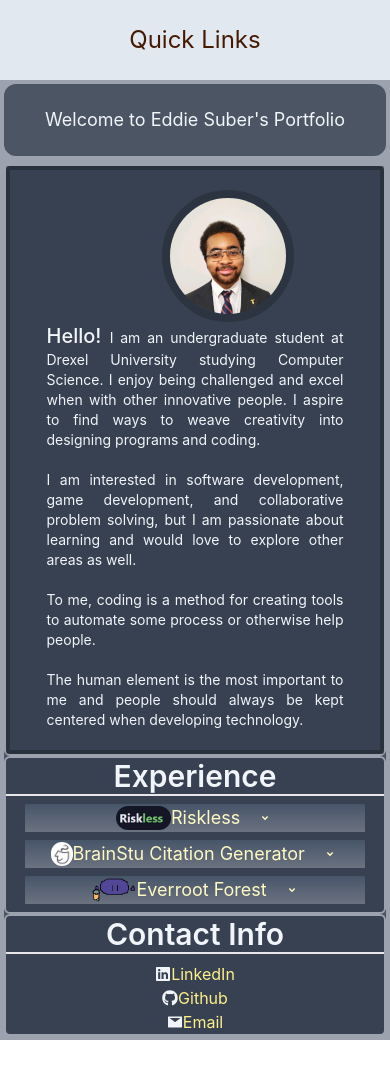
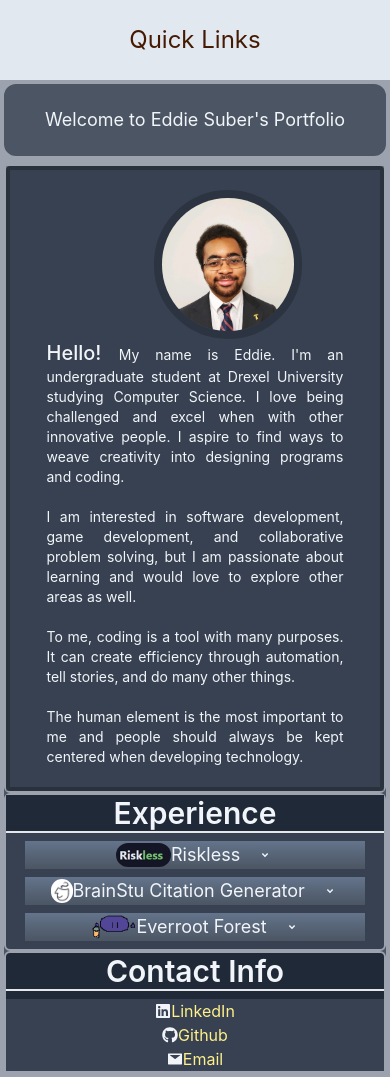
Before and after one commit to BonelessDonut/BonelessDonut.github.io, a React (Create React App) app: page / in a window 390 px wide. Before the commit the page ends 1040 px from the top, so only its background shows below. Built offline with nearby package versions, Linux system fonts and the light colour scheme.

Commit message:
Updated section heading styles and responsive resizing

```diff
--- a/src/Components/Accordian.tsx
+++ b/src/Components/Accordian.tsx
@@ -19,7 +19,7 @@ const Accordian: React.FC<Props> = ( {outer, inner} ): React.ReactElement => {
      <label
        htmlFor="expandCollapse"
        className={
-         "w-full flex justify-center hover:to-slate-700 items-center text-lg text-yellow-100 bg-gradient-to-t from-gray-500 to-slate-600 transition-colors duration-1000 ease-in-out"
+         "w-full flex justify-center hover:to-slate-700 items-center text-lg text-slate-100 bg-gradient-to-t from-gray-600 to-slate-500 transition-colors duration-1000 ease-in-out"
         }
        onClick={() => setIsOpen(!isOpen)}
      >
@@ -32,7 +32,7 @@ const Accordian: React.FC<Props> = ( {outer, inner} ): React.ReactElement => {
      </label>
      <div
        className={
-          "overflow-hidden h-0 text-orange-200 bg-slate-700 peer-checked:h-[11vh] peer-checked:overflow-scroll transition-[height] duration-1000 ease-in-out "
+          "overflow-hidden h-0 text-slate-100 bg-gray-800 peer-checked:h-[11vh] peer-checked:overflow-scroll transition-[height] duration-1000 ease-in-out "
        }
      >
        {inner}
--- a/src/Components/BrainStu/BrainStu.tsx
+++ b/src/Components/BrainStu/BrainStu.tsx
@@ -10,13 +10,13 @@ const BrainStu = () => {
         id="brainstu-concept-pic"
         src={logo}
         alt="BrainStu Expanded Logo"
-        className="xs:h-[24rem] md:h-4/5 rounded-2xl border-solid border-opacity-25 border-black border-8"
+        className="xs:h-[20rem] md:h-[15rem] rounded-2xl border-solid border-opacity-25 border-black border-8"
         ></img>
         <img
         id="demo-page"
         src={demoPage}
         alt="BrainStu Demo"
-        className="xs:h-1/4 md:h-4/5 rounded-lg border-solid border-opacity-15 border-black border-4"
+        className="w-[24rem] md:h-[20rem] md:max-w-[35rem] lg:w-[35rem] rounded-lg border-solid border-opacity-15 border-black border-4"
         ></img>
       </div>
       <p className="sm:text-lg xs:text-md text-justify w-[80%] xs:h-[70%]">
--- a/src/Components/ContactInfo.tsx
+++ b/src/Components/ContactInfo.tsx
@@ -5,8 +5,9 @@ import {AiFillMail} from 'react-icons/ai';
 
 const ContactInfo = () => {
   return (
-    <div>
-        <ul>
+    <div id="contact" className="bg-gray-800 rounded-md border-gray-400 border-2 text-slate-100">
+      <h2 className="text-3xl font-semibold border-b-2 border-double mb-2">Contact Info</h2>
+        <ul className="bg-gray-700">
           <li className="flex flex-row justify-center items-center">
             <IconComponent icon={FaLinkedin}/>
             <a
--- a/src/Components/Navbar.tsx
+++ b/src/Components/Navbar.tsx
@@ -65,7 +65,7 @@ const Navbar = () => {
               </li>)}
           </ul>
       </div>
-      <div className="w-25 h-screen text-amber-950 z-10 xs:hidden sm:block">
+      <div className="w-25 h-screen text-amber-950 z-10 hidden sm:block">
           <h2 className="text-xl p-2">Quick Links</h2>
           <ul>
               {testArr.map((item)=> <li className={`text-base border-gray-600 border-t-2 rounded-md hover:bg-slate-200 active:bg-slate-300 ${item.name === currentPage ? 'bg-slate-400' : ''}`}>
--- a/src/Pages/AboutMe.tsx
+++ b/src/Pages/AboutMe.tsx
@@ -1,11 +1,9 @@
 import React from 'react'
-import bioPic from '../images/eddieSuberLinkedinBioPic.jpeg';
 
 const AboutMe = () => {
   return (
     <div>
         <div id="bottom-bio-panel" className="w-full h-full flex place-content-evenly items-center flex-col bg-gray-700 border-black border-4 border-opacity-25">
-            <h3 className="text-2xl font-bold border-b-2">My Origin Story</h3>
             <p className="text-justify max-w-[75%] text-lg">
               A fun weekend during my childhood would be getting to play Super Smash Bros. or Legend of Zelda with my sisters and their friends.
               Video games began as not only a hobby, but also a core part of how I experienced stories.
@@ -19,6 +17,9 @@ const AboutMe = () => {
               <br></br>
               From my interest in games, I learned a bit more about coding and how computers work and it has captivated me ever since.
               The progression of how computer technology evolved from needing an entire room to fit one computer, to present day where millions carry a tiny computer around in their pocket everyday that has far greater capabilities fascinates me.
+              <br></br>
+              <br></br>
+              I enjoy making websites and small programs to try out ideas.
             </p>
           </div>
     </div>
--- a/src/Pages/Homepage.tsx
+++ b/src/Pages/Homepage.tsx
@@ -7,13 +7,18 @@ import EverrootForestPreview from '../Components/EverrootForest/EverrootForestPr
 import BrainStuPreview from '../Components/BrainStu/BrainStuPreview';
 
 const Homepage = () => {
+  const projectList = [
+    {name: 'Riskless', component: RisklessPreview},
+    {name: 'BrainStu', component: BrainStuPreview},
+    {name: 'EverrootForest', component: EverrootForestPreview},
+  ];
 
   document.title = "Eddie Suber Portfolio";
 
   return (
     <div id="page-background" className={'w-screen bg-gray-400 flex flex-col'}>
       <div id="page-header" className={"w-full bg-gray-600 border-gray-400 border-4 rounded-2xl h-20 justify-center items-center flex text-slate-100"}>
-        <h1 id="name" className="text-center text-4xl xs:text-lg">Welcome to Eddie Suber's Portfolio</h1>
+        <h1 id="name" className="text-center lg:text-4xl xs:text-lg">Welcome to Eddie Suber's Portfolio</h1>
       </div>
       <div id="page-body" className={"bg-gray-600 w-full h-[90%] border-gray-400 border-4 rounded-2xl text-slate-100 flex flex-col"}>
         <div id="bio" className={"h-full bg-gray-700 rounded-md border-gray-400 border-2"}>
@@ -31,8 +36,8 @@ const Homepage = () => {
           `}>
             <p className="lg:max-w-[80%] xl:text-xl md:max-w-[90%] xs:max-w-[90%] xs:text-sm md:text-lg text-justify">
               <span className="font-medium text-xl">Hello! </span>
-            I am an undergraduate student at Drexel University studying Computer Science.
-            I enjoy being challenged and excel when with other innovative people.
+            My name is Eddie. I'm an undergraduate student at Drexel University studying Computer Science.
+            I love being challenged and excel when with other innovative people.
             I aspire to find ways to weave creativity into designing programs and coding.
             <br></br>
             <br></br>
@@ -40,7 +45,7 @@ const Homepage = () => {
             but I am passionate about learning and would love to explore other areas as well.
             <br></br>
             <br></br>
-            To me, coding is a method for creating tools to automate some process or otherwise help people.
+            To me, coding is a tool with many purposes. It can create efficiency through automation, tell stories, and do many other things.
             <br></br>
             <br></br>
             The human element is the most important to me and people should always be kept centered when developing technology.
@@ -49,35 +54,27 @@ const Homepage = () => {
             id="bio-picture"
             alt="Eddie Suber"
             src={bioPic}
-            className="xl:h-[75%] lg:max-w-[70%] xs:max-h-[30%] xs:max-w-[40%] rounded-full border-opacity-20 border-black border-8"
+            className="xl:max-h-[60%] xs:max-w-[45%] md:max-w-[30%] rounded-full border-opacity-20 border-black border-8"
             >
 
             </img>
           </div>
         </div>
         <section className=" bg-gray-700 rounded-md border-gray-400 border-2">
-          <div id="projects-section-title">
+          <div id="projects-section-title" className="bg-gray-800">
             <h2 className="text-3xl font-semibold border-b-2 border-double mb-2">Experience</h2>
-            </div>
+          </div>
           <div id="projects-section-body">
             <ul className="flex flex-col gap-2 items-center pb-2">
-            <li className='projects-item'>
-                <RisklessPreview/>
-              </li>
-              <li className="projects-item">
-                <BrainStuPreview/>
-              </li>
-              <li className='projects-item'>
-                <EverrootForestPreview/>
-              </li>
+              {projectList.map((item) => {
+                return <li key={item.name} className='projects-item'>
+                  {React.createElement(item.component)}
+                </li>
+              })}
             </ul>
           </div>
         </section>
-        <div id="contact" className="bg-gray-700 rounded-md border-gray-400 border-2">
-          <h2 className="text-3xl font-semibold border-b-2 border-double mb-2">Contact Info</h2>
-          <ContactInfo/>
-
-        </div>
+        {<ContactInfo/>}
       </div>
     </div>
   )
```
Also changed, not shown: src/Pages/ProjectPage.tsx (+5 -3 lines). Lines whose indentation alone changed are shown as unchanged.
